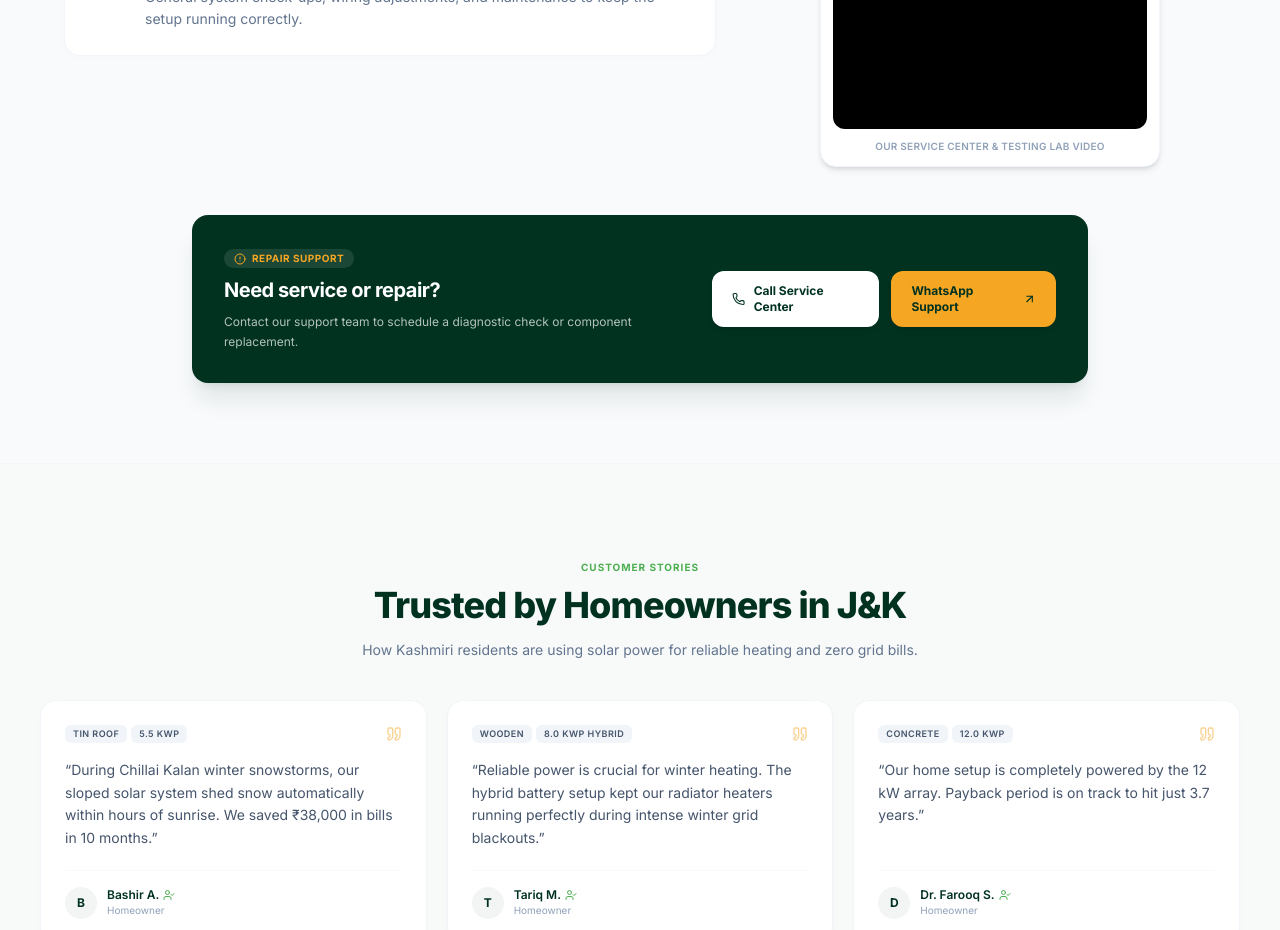
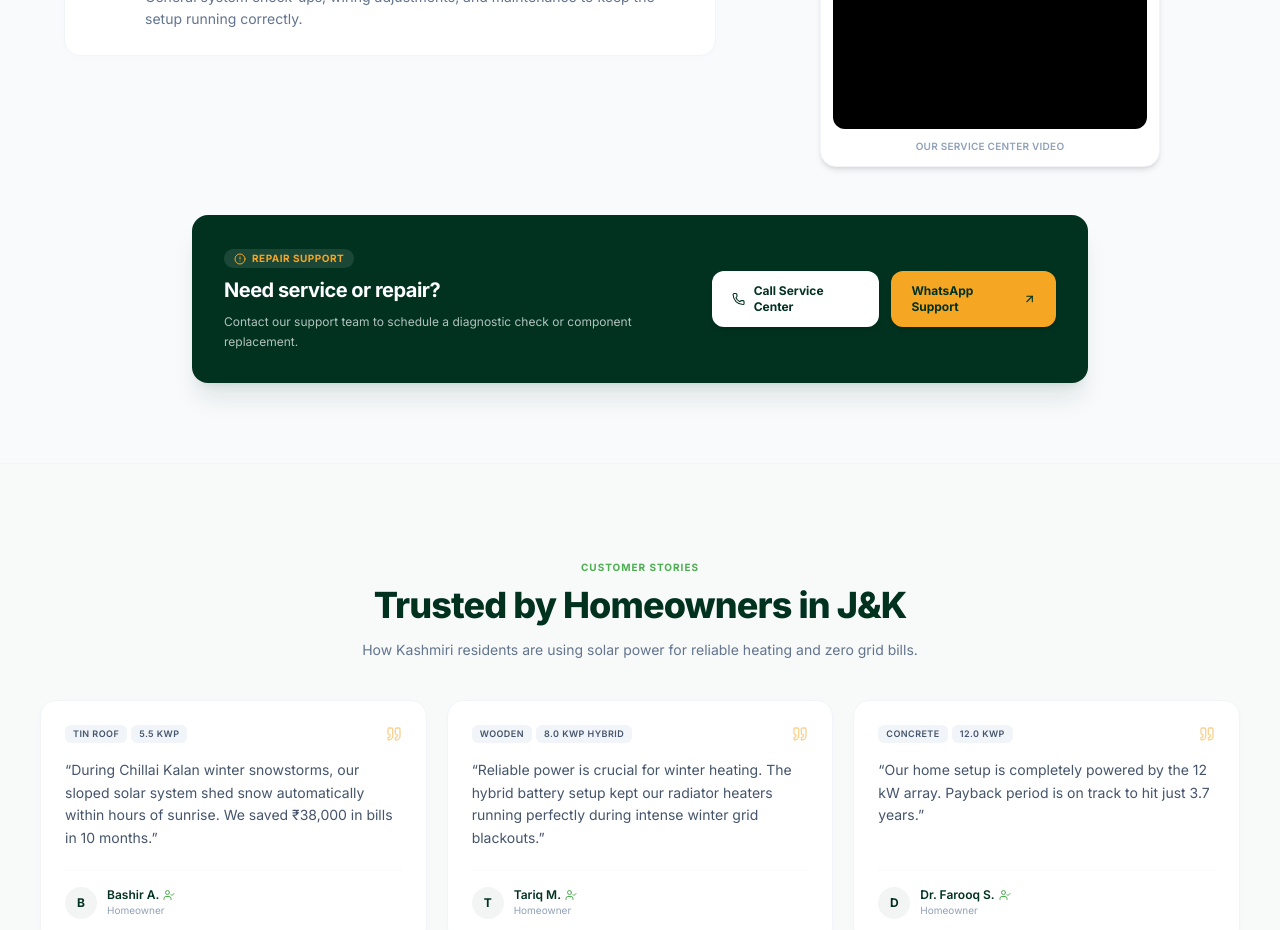
Before and after one commit to waximhq-spec/tpp, a Next.js app: page / in a window 1280 px wide. Shown: the part 3560-4490 px from the top of the page. Built offline with nearby package versions, Linux system fonts and the light colour scheme; grey boxes are pictures that could not be loaded.

Commit message:
Update service center video caption to remove testing lab reference

```diff
--- a/src/components/ServicesSupport.tsx
+++ b/src/components/ServicesSupport.tsx
@@ -94,7 +94,7 @@ export default function ServicesSupport() {
                 />
               </div>
               <p className="text-center text-[10px] text-slate-400 mt-2.5 font-semibold tracking-wide uppercase">
-                Our Service Center & Testing Lab Video
+                Our Service Center Video
               </p>
             </div>
           </motion.div>
```
